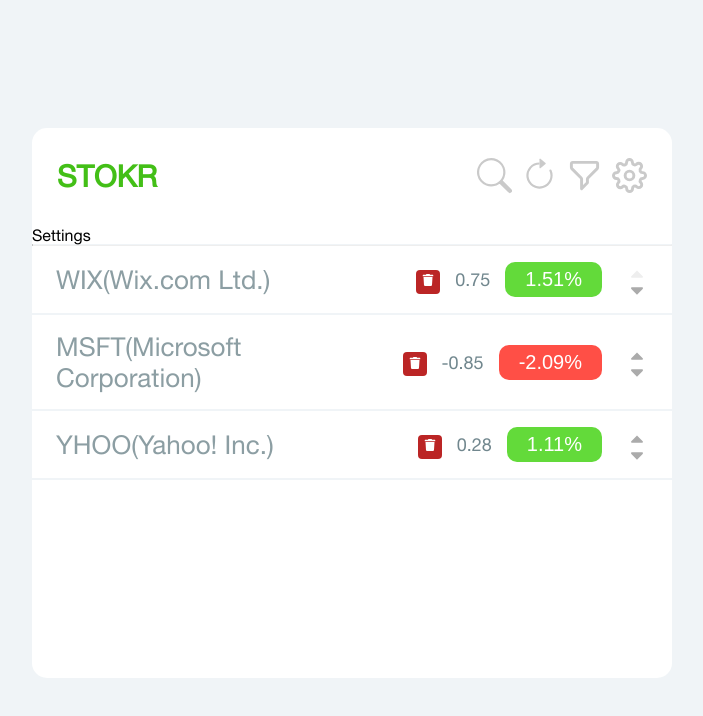
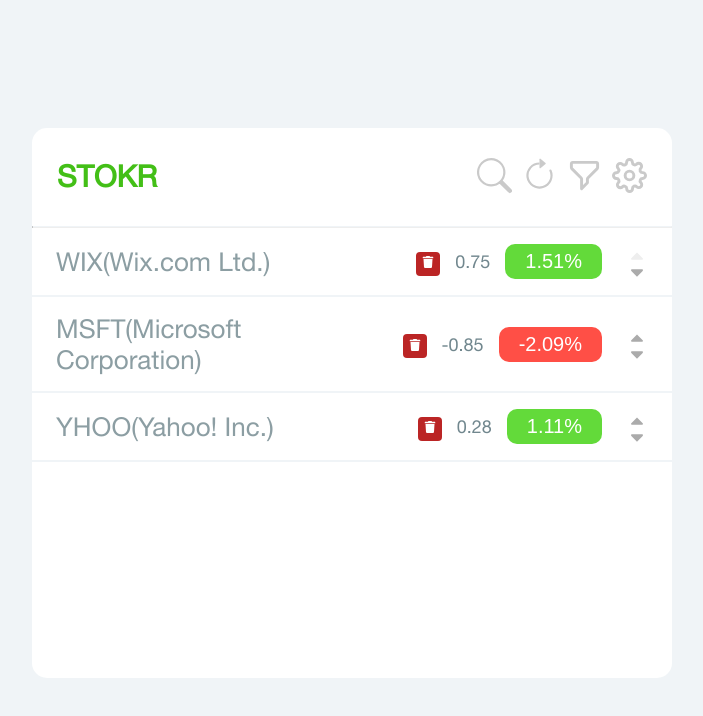
Before and after one commit to adirsinai/react-stocks, a React (Create React App) app: page / in a window 1280 px wide. Both pictures are taken after a click on the icon 917 px from the left and 175 px from the top of the page. Shown: the top 716 px of the page, without its empty margins (288-991 px from the left). Built offline with nearby package versions, Linux system fonts and the light colour scheme; a web font is replaced by a local one.

Commit message:
edit view

```diff
--- a/src/components/Header.js
+++ b/src/components/Header.js
@@ -6,37 +6,39 @@
 import Filter from "./Filter";
 import Search from "./Search";
 import Refresh from "./Refresh";
-import Settings from "./Settings";
 
 const Header = () => {
-  const { hideSortBtn, setHideSortBtn } = useGlobalContext();
+  const { hideSortBtn, setHideSortBtn,editView, setEditView } =
+    useGlobalContext();
   const [openSearchMenu, setOpenSearchMenu] = useState(false);
   const [openRefreshMenu, setOpenRefreshMenu] = useState(false);
   const [openFilterMenu, setOpenFilterMenu] = useState(false);
-  const [openSettingMenu, setOpenSettingMenu] = useState(false);
+
+
 
   const menuToggle = (currentMenuItem) => {
     if (currentMenuItem === "search") {
       setOpenSearchMenu(!openSearchMenu);
       setOpenRefreshMenu(false);
       setOpenFilterMenu(false);
-      setOpenSettingMenu(false);
+
     }
     if (currentMenuItem === "refresh") {
       setOpenRefreshMenu(!openRefreshMenu);
       setOpenFilterMenu(false);
       setOpenSearchMenu(false);
-      setOpenSettingMenu(false);
+
     }
     if (currentMenuItem === "filter") {
       setOpenFilterMenu(!openFilterMenu);
       setHideSortBtn(!hideSortBtn);
+
       setOpenSearchMenu(false);
       setOpenRefreshMenu(false);
-      setOpenSettingMenu(false);
+
     }
     if (currentMenuItem === "setting") {
-      setOpenSettingMenu(!openSettingMenu);
+      setEditView(!editView);
       setOpenFilterMenu(false);
       setOpenSearchMenu(false);
       setOpenRefreshMenu(false);
@@ -64,7 +66,6 @@
       {openSearchMenu && <Search />}
       {openRefreshMenu && <Refresh />}
       {openFilterMenu && <Filter />}
-      {openSettingMenu && <Settings />}
       <hr />
     </>
   );
--- a/src/components/List.js
+++ b/src/components/List.js
@@ -5,6 +5,7 @@
 const List = () => {
   const { stocks, changePostionUp, changePostionDown, filterStocks } =
     useGlobalContext();
+  const [editView, setEditView] = useState(false);
 
   return (
     <ul>
--- a/src/components/Settings.js
+++ /dev/null
@@ -1,7 +0,0 @@
-import React from "react";
-
-const Settings = () => {
-  return <div>Settings</div>;
-};
-
-export default Settings;
--- a/src/components/Stock.js
+++ b/src/components/Stock.js
@@ -4,7 +4,7 @@
 import { useGlobalContext } from "../context";
 const Stock = (stock) => {
 
-  const { hideSortBtn, removeStock } = useGlobalContext();
+  const { hideSortBtn, removeStock, editView } = useGlobalContext();
   const {
     Symbol,
     Name,
@@ -38,16 +38,18 @@
   };
 
 
-
   return (
     <li>
       <p>
         {Symbol}({Name})
       </p>
       <div>
-        <button className="remove-btn" onClick={()=>removeStock(Symbol)}>
-          <FaTrash />
-        </button>
+        {editView && (
+          <button className="remove-btn" onClick={() => removeStock(Symbol)}>
+            <FaTrash />
+          </button>
+        )}
+
         <span>{change}</span>
         <button
           className="display-btn"
--- a/src/context.js
+++ b/src/context.js
@@ -7,6 +7,7 @@
   const [stocks, setStocks] = useState(data);
   const [filterStocks, setFilterStocks] = useState("");
   const [hideSortBtn,setHideSortBtn] = useState(true)
+   const [editView, setEditView] = useState(false);
 
   const changePostionUp = (stockIndex) => {
     let data = [...stocks];
@@ -44,7 +45,9 @@
         setFilterStocks,
         hideSortBtn,
         setHideSortBtn,
-        removeStock
+        removeStock,
+        editView,
+        setEditView,
       }}
     >
       {children}
```
